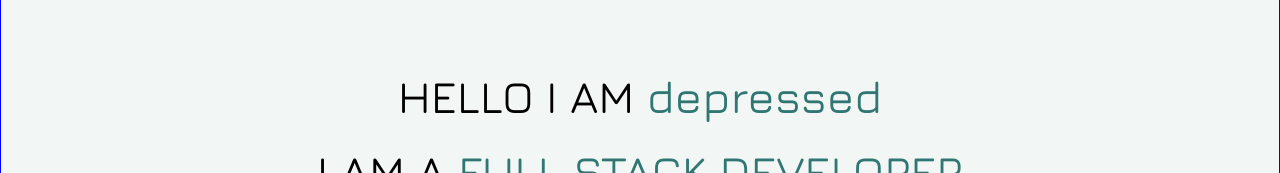
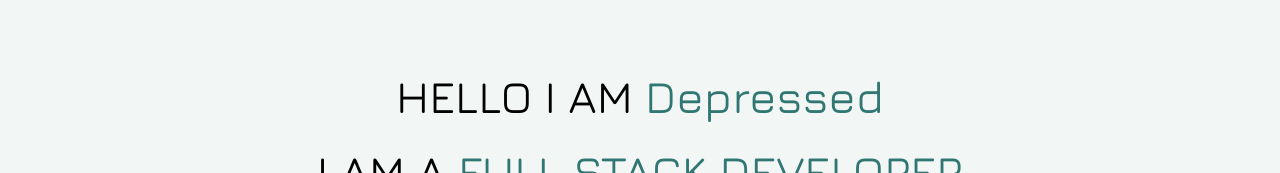
Before and after one commit to ajhanson22227/portfolio, a React (Create React App) app: page / in a window 1280 px wide. Shown: the part 241-414 px from the top of the page. Built offline with nearby package versions, Linux system fonts and the light colour scheme.

Commit message:
Minor Welcome component change

```diff
--- a/src/components/Welcome/Welcome.css
+++ b/src/components/Welcome/Welcome.css
@@ -9,7 +9,6 @@
 
     width: 100vw;
     height: 100vh;
-    border: 1px solid blue
 }
 
 .welcome-content{
--- a/src/components/Welcome/WelcomePage.js
+++ b/src/components/Welcome/WelcomePage.js
@@ -5,7 +5,7 @@ const WelcomePage = () => {
   return (
     <div className="welcome-container">
       <div className="welcome-content">
-        HELLO I AM <span className="bold-text">depressed</span>
+        HELLO I AM <span className="bold-text">Depressed</span>
       </div>
       <div className="welcome-content">
         I AM A <span className="bold-text">FULL STACK DEVELOPER</span>
```
